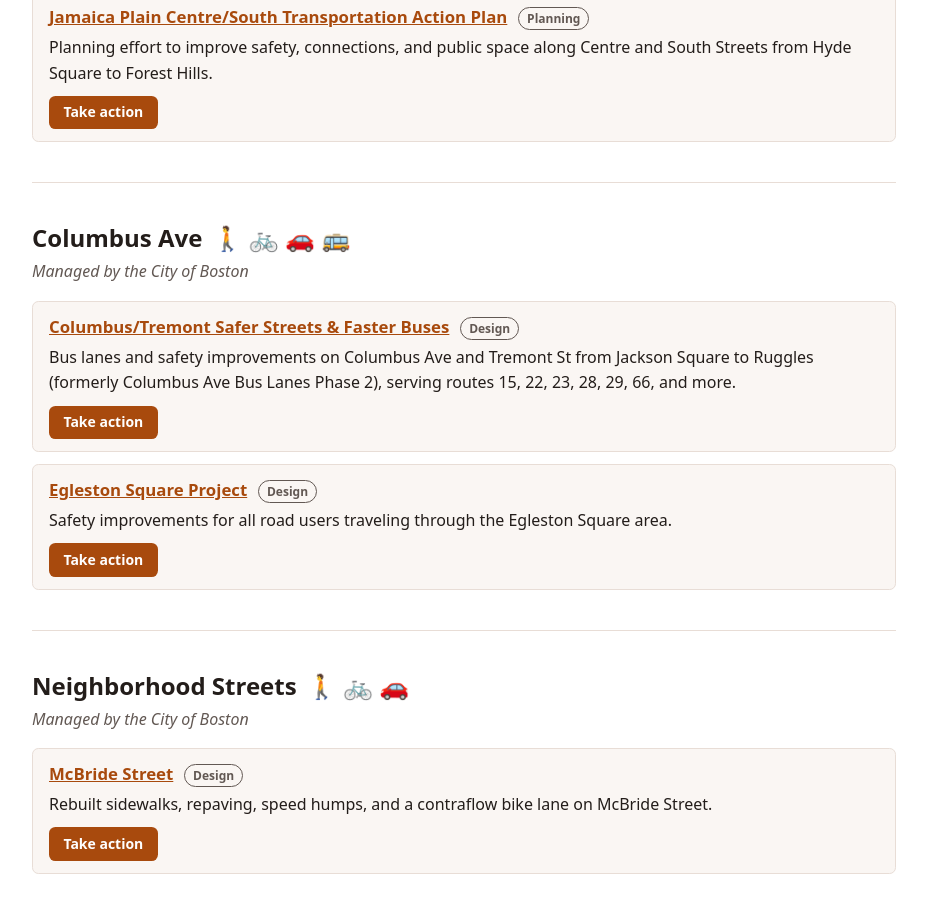
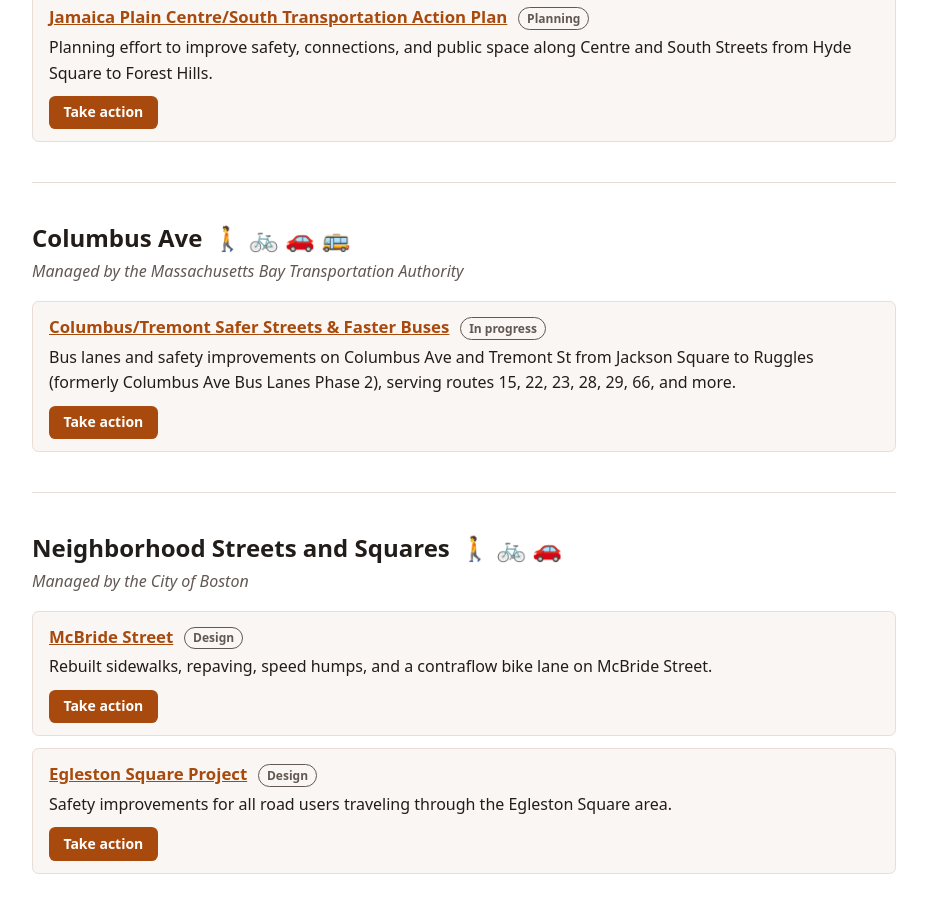
Before and after one commit to nathan-weinberg/jptag, a Jekyll site: the page built from projects.md, in a window 1280 px wide and 900 px high, scrolled down 807 px. Shown: the whole window, without its empty margins (176-1103 px from the left). Built offline with Jekyll 4.4.1, drawn with Linux system fonts in a browser that asks for light colours; some of the changed text lies outside the part shown.

Commit message:
Projects: move Columbus Ave to MBTA, add Neighborhood Streets and Squares
- Columbus Ave is now listed as managed by the MBTA, and
  Columbus/Tremont links to the MBTA project page with the MBTA's
  status (In progress). The boston.gov page replaces it on the hide
  list so the refresh doesn't re-propose it.
- Rename Neighborhood Streets to Neighborhood Streets and Squares and
  move the Egleston Square Project into it.

Co-Authored-By: Claude Opus 5.5 <noreply@anthropic.com>
Signed-off-by: Nathan Weinberg <nathansweinberg@gmail.com>

```diff
--- a/_data/projects.yml
+++ b/_data/projects.yml
@@ -41,25 +41,19 @@ sections:
   - id: columbus-ave
     title: Columbus Ave
     emoji: 🚶 🚲 🚗 🚌
-    agency: City of Boston
+    agency: Massachusetts Bay Transportation Authority
     projects:
       - title: Columbus/Tremont Safer Streets & Faster Buses
         description: >-
           Bus lanes and safety improvements on Columbus Ave and Tremont St from Jackson Square
           to Ruggles (formerly Columbus Ave Bus Lanes Phase 2), serving routes 15, 22, 23, 28,
           29, 66, and more.
-        url: https://www.boston.gov/departments/transportation/columbus-tremont-safer-streets-and-faster-buses
+        url: https://www.mbta.com/projects/columbustremont-safer-streets-faster-buses
         contact: betterbusproject@mbta.com
-        status: Design
-      - title: Egleston Square Project
-        description: >-
-          Safety improvements for all road users traveling through the Egleston Square area.
-        url: https://www.boston.gov/departments/transportation/project/egleston-square-project
-        contact: btdprograms@boston.gov
-        status: Design
+        status: In progress
 
   - id: neighborhood-streets
-    title: Neighborhood Streets
+    title: Neighborhood Streets and Squares
     emoji: 🚶 🚲 🚗
     agency: City of Boston
     projects:
@@ -68,6 +62,12 @@ sections:
           Rebuilt sidewalks, repaving, speed humps, and a contraflow bike lane on McBride Street.
         url: https://www.boston.gov/departments/transportation/project/mcbride-street
         contact: better-bike-lanes@boston.gov
+        status: Design
+      - title: Egleston Square Project
+        description: >-
+          Safety improvements for all road users traveling through the Egleston Square area.
+        url: https://www.boston.gov/departments/transportation/project/egleston-square-project
+        contact: btdprograms@boston.gov
         status: Design
 
   - id: orange-line-bus
--- a/_data/projects_overrides.yml
+++ b/_data/projects_overrides.yml
@@ -20,13 +20,13 @@ contacts: {}
 # or it will be proposed again next week.
 hide:
   - https://www.mbta.com/projects/columbus-avenue-bus-lanes
-  - https://www.mbta.com/projects/columbustremont-safer-streets-faster-buses
   - https://www.mbta.com/projects/ruggles-station-improvements
   - https://www.mbta.com/projects/orange-line-program
   - https://www.mbta.com/projects/fare-free-program-routes-23-28-and-29
   - https://www.mbta.com/projects/back-bay-station-improvements
   - https://www.mbta.com/projects/wellington-yard-and-maintenance-facility-updates
   - https://www.boston.gov/departments/transportation/columbus-avenue-bus-lanes
+  - https://www.boston.gov/departments/transportation/columbus-tremont-safer-streets-and-faster-buses
   - https://www.boston.gov/departments/transportation/hyde-park-avenue-multimodal-corridor
   - https://www.boston.gov/departments/transportation/project/roslindale-bus-lanes
   - https://www.boston.gov/departments/transportation/project/mission-hill-transportation-planning-terrace-and-parker-street
```
